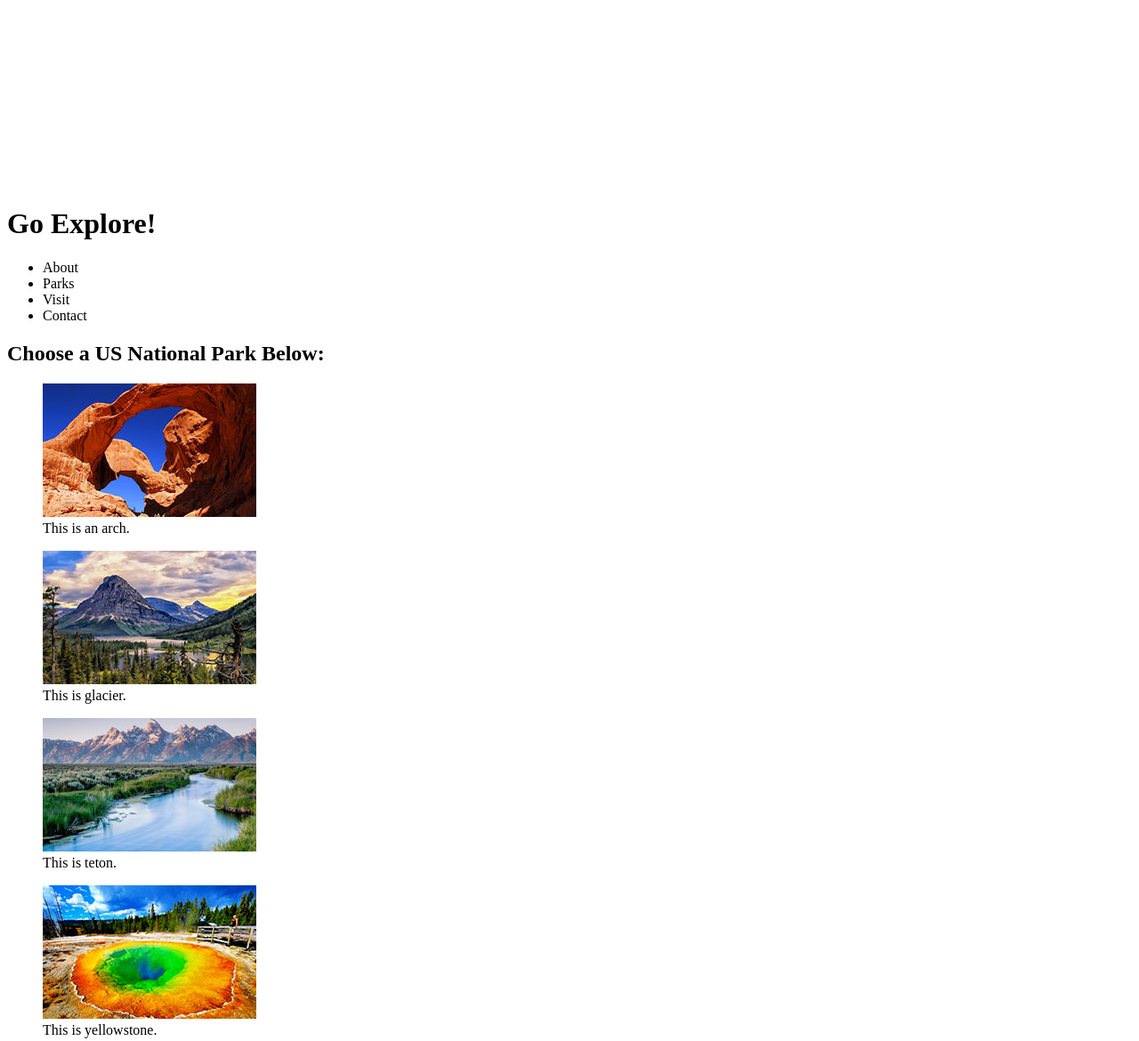
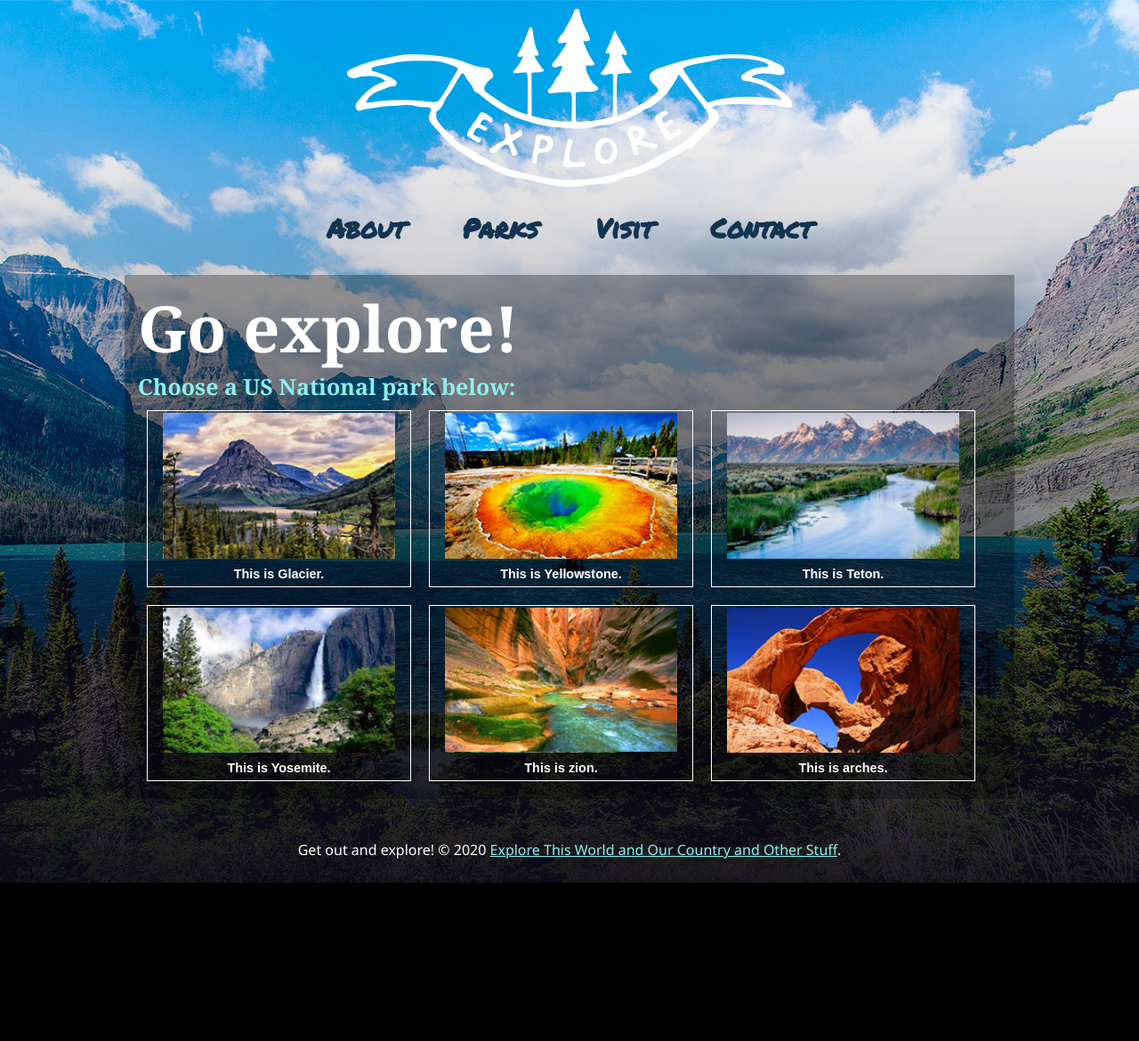
Before and after one commit to ncjones1028/ncjones1028.github.io, a plain HTML site: page explore.html in a window 1280 px wide. Shown: the top 1170 px of the page at 89% size. After the commit the page ends 992 px from the top, so only its background shows below. Drawn offline with Linux system fonts and the light colour scheme.

Commit message:
Add files via upload

```diff
--- a/explore.html
+++ b/explore.html
@@ -1,80 +1,78 @@
 <!DOCTYPE html>
-
 <html>
 
+<head>
+    <title>Explore</title>
+    <link rel="stylesheet" type="text/css" href="exploreusethisone.css" />
+</head>
+
+<body>
+    <div id="wrap">
 
         <header>
-    <img src="logo.png">
+            <div id="logo"> <img src="logo.png" alt="Explore" /> </div>
+            <nav>
+                <ul>
+                    <li><a href="">About</a></li>
+                    <li><a href="">Parks</a></li>
+                    <li><a href="">Visit</a></li>
+                    <li><a href="">Contact</a></li>
+                </ul>
+            </nav>
         </header>
 
-<head>
-
-    <link href="myexplore.css" rel="stylesheet" type="text/css">
-    <h1>Go Explore! </h1>
-</head>
+        <section class="welcome">
+            <article>
+                <div>
+                    <h1> Go explore!</h1>
+                    <h2> Choose a US National park below:</h2>
+                </div>
 
 
-<nav>
-    <ul>
-        <li> About</li>
-        <li>Parks</li>
-        <li> Visit</li>
-        <li> Contact</li>
-
-    </ul>
-</nav>
-
-<body>
-
-    <h2>Choose a US National Park Below:</h2>
-
                 <figure>
-        <img src="arches.jpg" alt="Photo of arch" title="arch">
+                    <img src="glacier.jpg" alt="All the parks" />
                     <figcaption>
-            This is an arch.
+                        This is Glacier.
                     </figcaption>
                 </figure>
-
                 <figure>
-        <img src="glacier.jpg" alt="Photo of glacier" title="glacier">
+                    <img src="yellowstone.jpg" alt="All the parks" />
                     <figcaption>
-            This is glacier.
+                        This is Yellowstone.
                     </figcaption>
                 </figure>
-
                 <figure>
-        <img src="teton.jpg" alt="Photo of teton" title="teton">
+                    <img src="teton.jpg" alt="All the parks" />
                     <figcaption>
-            This is teton.
+                        This is Teton.
                     </figcaption>
                 </figure>
-
                 <figure>
-        <img src="yellowstone.jpg" alt="Photo of yellowstone" title="yellowstone">
+                    <img src="yosemite.jpg" alt="All the parks" />
                     <figcaption>
-            This is yellowstone.
+                        This is Yosemite.
                     </figcaption>
                 </figure>
-
                 <figure>
-        <img src="yosemite.jpg" alt="Photo of yosemite" title="yosemite">
-        <figcaption>
-            This is yosemite.
-        </figcaption>
-    </figure>
-
-    <figure>
-        <img src="zion.jpg" alt="Photo of zion" title="zion">
+                    <img src="zion.jpg" alt="All the parks" />
                     <figcaption>
                         This is zion.
                     </figcaption>
                 </figure>
+                <figure>
+                    <img src="arches.jpg" alt="All the parks" />
+                    <figcaption>
+                        This is arches.
+                    </figcaption>
+                </figure>
+            </article>
+        </section>
 
-
-
-
-
+        <footer>
+            <p>Get out and explore! &copy; 2020 <a href="#">Explore This World and Our Country and Other Stuff</a>.</p>
+        </footer>
+    </div>
+    <!--end wrap div-->
 </body>
 
-
 </html>
```
Lines whose indentation alone changed are shown as unchanged.
